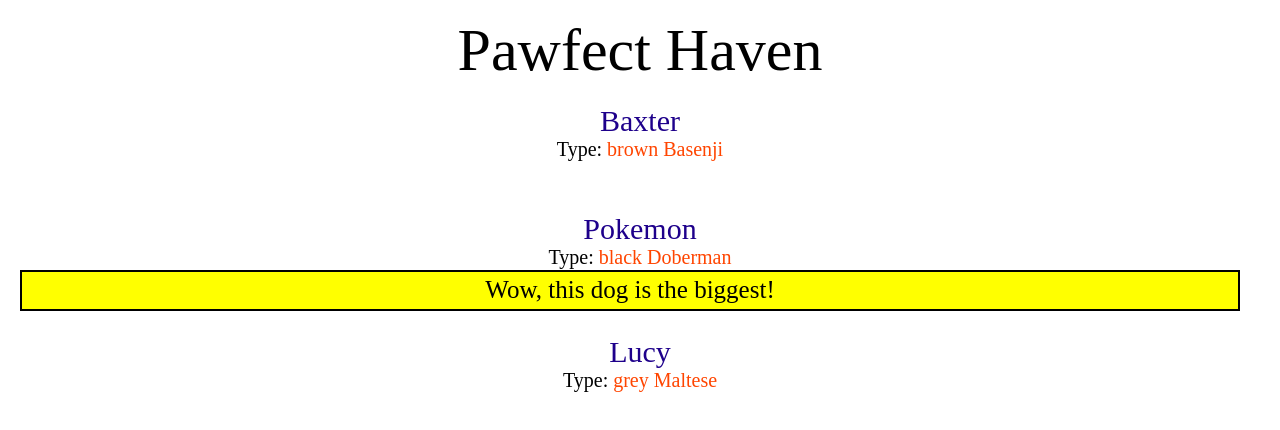
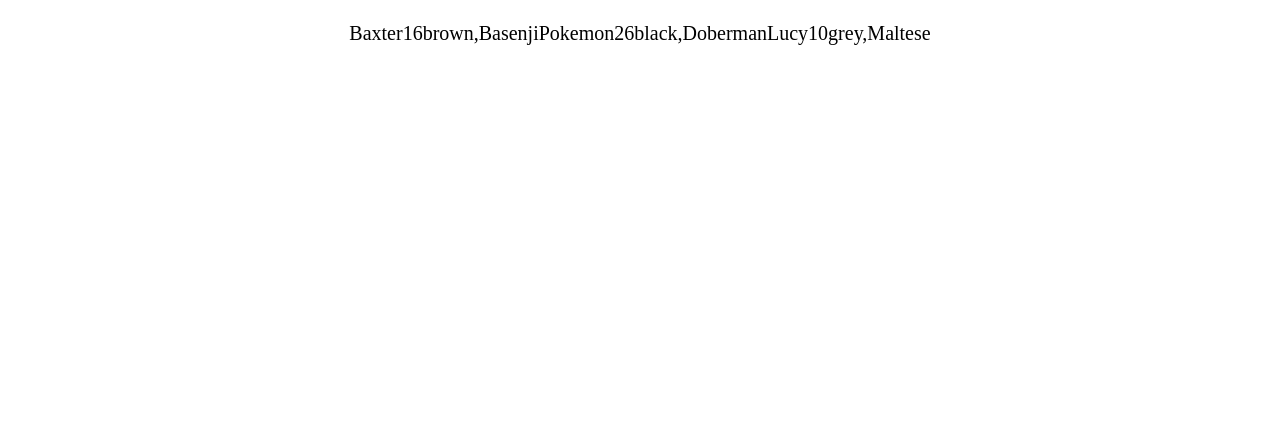
Before and after one commit to NR480/SimpleJSApp, a plain HTML site: page index.html in a window 1280 px wide. Drawn offline with nearby package versions, Linux system fonts and the light colour scheme.

Commit message:
Changed an array and loop
Changed array of arrays into an array of objects and for loop into a forEach loop.

```diff
--- a/index.html
+++ b/index.html
@@ -6,61 +6,12 @@
     <meta name="viewport" content="width=device=width, initial-scale=1">
     <link rel="stylesheet" type="text/css" href="https://cdnis.cloudflare.com/ajax/libs/normilize/8.0.1/normalize.min.css">
     <link rel="stylesheet" type="text/css" href="css/styles.css">
-
     <title>Pawfect Haven</title>
 </head>
 
 <body>
-    <h1>Pawfect Haven</h1>
-    <br>
-
-
-    <h2>
-        <a href="">Baxter</a>
-    </h2>
-
-    <p class="p_small">
-        Type:
-        <span class="p_small" style="color: rgb(255,69,0);">
-    brown
-    <span class="p_small" style="color: rgb(255,69,0);">Basenji</span>
-        </span>
-    </p>
-
-    <br>
-    <br>
-
-    <h2>
-        <a href="">Pokemon</a>
-    </h2>
-
-    <p class="p_small">
-        Type:
-        <span class="p_small" style="color: rgb(255,69,0);">
-        black
-        <span class="p_small" style="color: rgb(255,69,0);">Doberman</span>
-        </span>
-    </p>
-
-    <p class="top_article">Wow, this dog is the biggest!</p>
-
-    <br>
-
-
-    <h2>
-        <a href="">Lucy</a>
-    </h2>
-
-    <p class="p_small">
-        Type:
-        <span class="p_small" style="color: rgb(255,69,0);">
-            grey
-            <span class="p_small" style="color: rgb(255,69,0);">Maltese</span>
-        </span>
-    </p>
 
     <script src="js/myScripts.js"></script>
 </body>
 
-
 </html>
--- a/js/myScripts.js
+++ b/js/myScripts.js
@@ -1,49 +1,57 @@
-//var dogRepository = [
-// [name: 'Baxter', age: 2, height: 16, ['brown', 'Basenji']],
-// [name: 'Pokemon', age: 8, height: 26, ['black', 'Doberman']],
-//[name: 'Lucy', age: 15, height: 10, ['grey', 'Maltese']],
-//];
+//Create a var called repository and assign it to be an array.
+// Add several objects to the array. Add three keys and make up a value for each.
+
+var dogRepository = [{
+        name: 'Baxter',
+        height: 16,
+        type: ['brown', 'Basenji']
+    },
+    {
+        name: 'Pokemon',
+        height: 26,
+        type: ['black', 'Doberman']
+    },
+    {
+        name: 'Lucy',
+        height: 10,
+        type: ['grey', 'Maltese']
+    }
+];
+
+console.log(dogRepository[0][2]);
+
+//Create a for loop and  make it forEach( for each item of the repository).
+//Use document.write() inside the loop's code to write  on the website's DOM.
+//Adding strings, write the dog's height next to its name.
+/* Within a loop, add a conditional that cheks if the height is above a certain vakue.
+If it is, add the note "Wow, this dog is big!" to the output. Only one dog should have this label.*/
+
+dogRepository.forEach(dog => {
+    console.log(dog.name, dog.height, dog.type);
+    document.write(dog.name, dog.height, dog.type);
+
+    for (var i = 0; i < dogRepository.length; i++) {
+        if (dogRepository[i][1] > 16) {
+            document.write('<p class="top article">Wow, this dog is the biggest!</p>');
+        }
 
 
-var dogRepository = [
-    ['Baxter',
-        16, ['brown', 'Basenji']
-    ],
+    }
+});
 
-
-    ['Pokemon',
-        26, ['black', 'Doberman']
-    ],
-
-    ['Lucy',
-        10, ['grey', 'Maltese']
-    ],
-]
-
-
-console.log(dogRepository[1][0]);
-
-for (var i = 0; i < dogRepository.length; i++) {
-    if (repository[i][1] > 16) {
-        document.write('<p class="top_article">Wow, this dog is the biggest!</p>');
+document.write('<p class="p_small" Type:');
+for (var i = 0; i < dogRepository[i][2].length; i++) {
+    if (dogRepository[i][2][i] == 'brown') {
+        document.write('<span class="p_small">');
+        style = "color: rgb(255, 69,0);" > ' + repository[i] [2] [i] + ', ')'
+    } else if (dogRepository[i][2][i] == 'Basenji') {
+        document.write('<span class="p_small">');
+        style = "color: rgb(255, 69, 0);" > ' + repository[i] [2] [i] + ', ')'
+    } else if (dogRepository[i][2][i] == 'black') {
+        document.write('<span class="p_small">');
+        style = "color: rgb(255,69,0);" > ' + repository[i] [2] [i] + ', ')'
+    } else if (dogRepository[i][2][i] == 'Doberman') {
+        document.write('<span class="p_small">');
+        style = "color: rgb(255,69,0);" > ' + repository[i] [2] [i] + ', ')'
     }
-    document.write('<h2><a href="">' + dogRepository[i][0] + '</a></h2>');
-
-
-    document.write('<p class="p_small">Type: ');
-    for (var j = 0; j < dogRepository[i][2].length; j++) {
-
-        if (dogRepository[i][2][j] == 'brown') {
-            document.write(' <span class="p__small" style="color:rgb(255, 69, 0);">' + repository[i][2][j] + ',');
-        } else if (dogRepository[i][2][j] == 'Basenji') {
-            document.write(' <span class="p__small" style="color:rgb(255, 69, 0);">' + repository[i][2][j] + ',');
-        } else if (dogRepository[i][2][j] == 'black') {
-            document.write(' <span class="p__small" style="color:rgb(255, 69, 0);">' + repository[i][2][j] + ',');
-        } else if (dogRepository[i][2][j] == 'Doberman') {
-            document.write(' <span class="p__small" style="color:rgb(255, 69, 0);">' + repository[i][2][j] + ',');
-        }
-
-    }
-    document.write('</p>');
-    document.write('<BR><BR>');
 }
```
